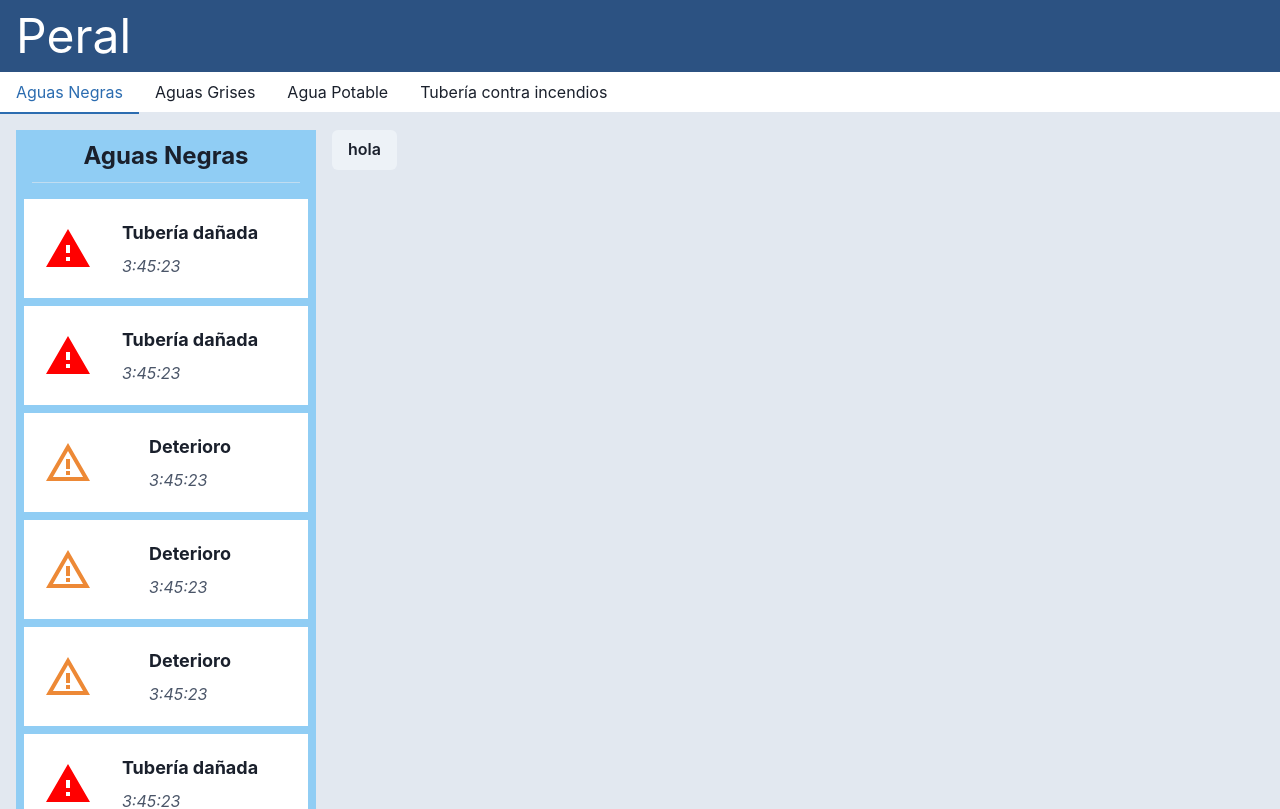
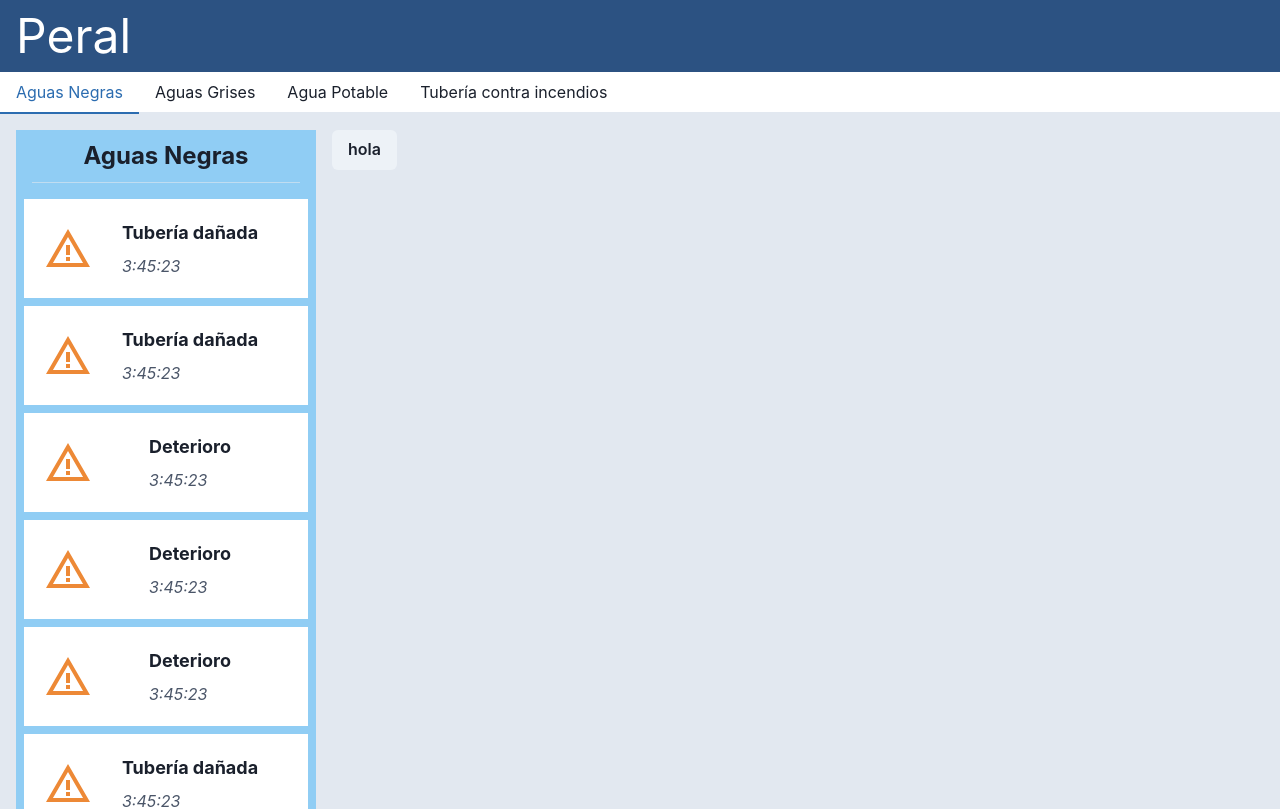
Before and after one commit to Jdelbarcogarza/peral-frontend, a Next.js app: page /dashboard in a window 1280 px wide. Shown: the top 809 px of the page. Built offline with nearby package versions, Linux system fonts and the light colour scheme.

Commit message:
estado critico compatible con json

```diff
--- a/components/Notification.js
+++ b/components/Notification.js
@@ -17,7 +17,8 @@ export const Notification = ({ color, time, status }) => {
       <Box bgColor={'white'} width={'100%'} padding={5}>
         <Center justifyContent={'center'}>
           {
-            status === 'Tubería dañada' ?  <WarningIcon  sx={{ color: 'red', fontSize: '48px' }} />
+
+            status === 'CRITICO' ? <WarningIcon  sx={{ color: 'red', fontSize: '48px' }} />
             : <WarningAmberIcon sx={{color: '#ED8936', fontSize: '48px'}}/>
           }
           <Spacer/>
```
